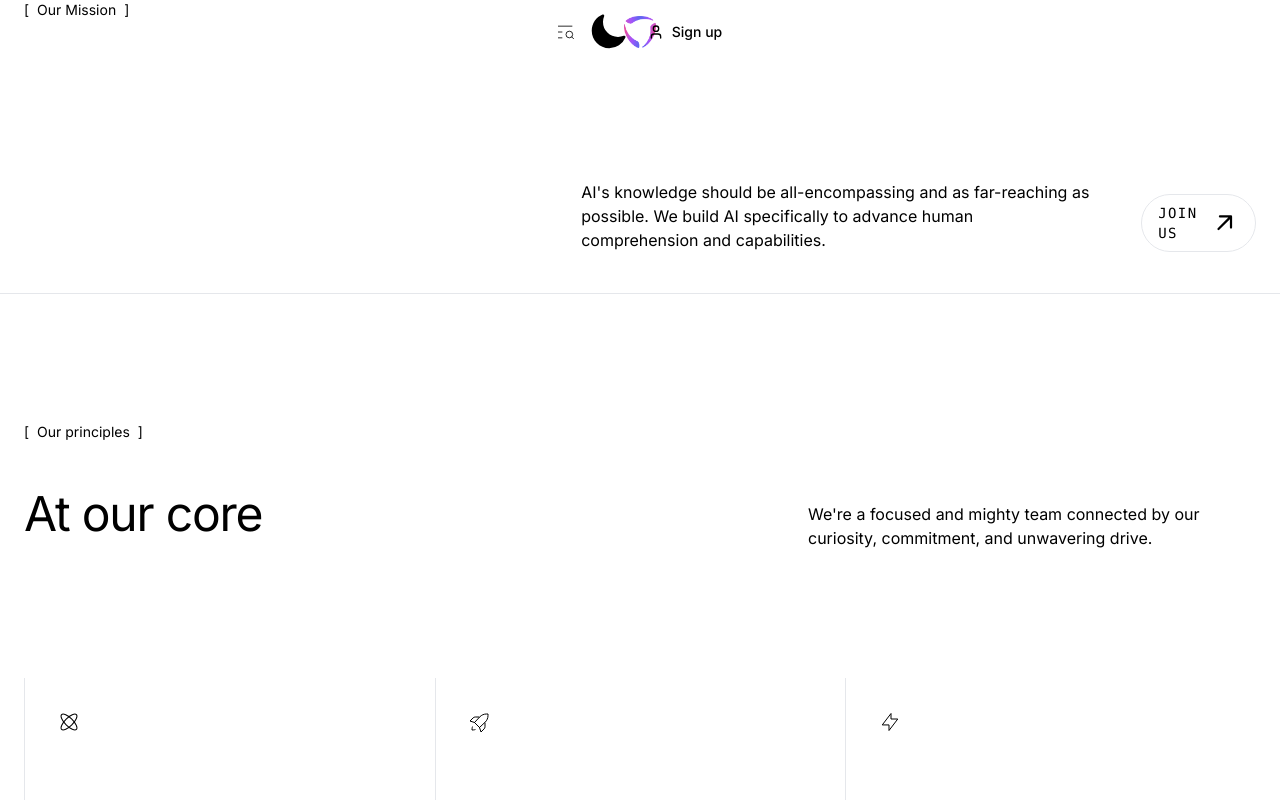
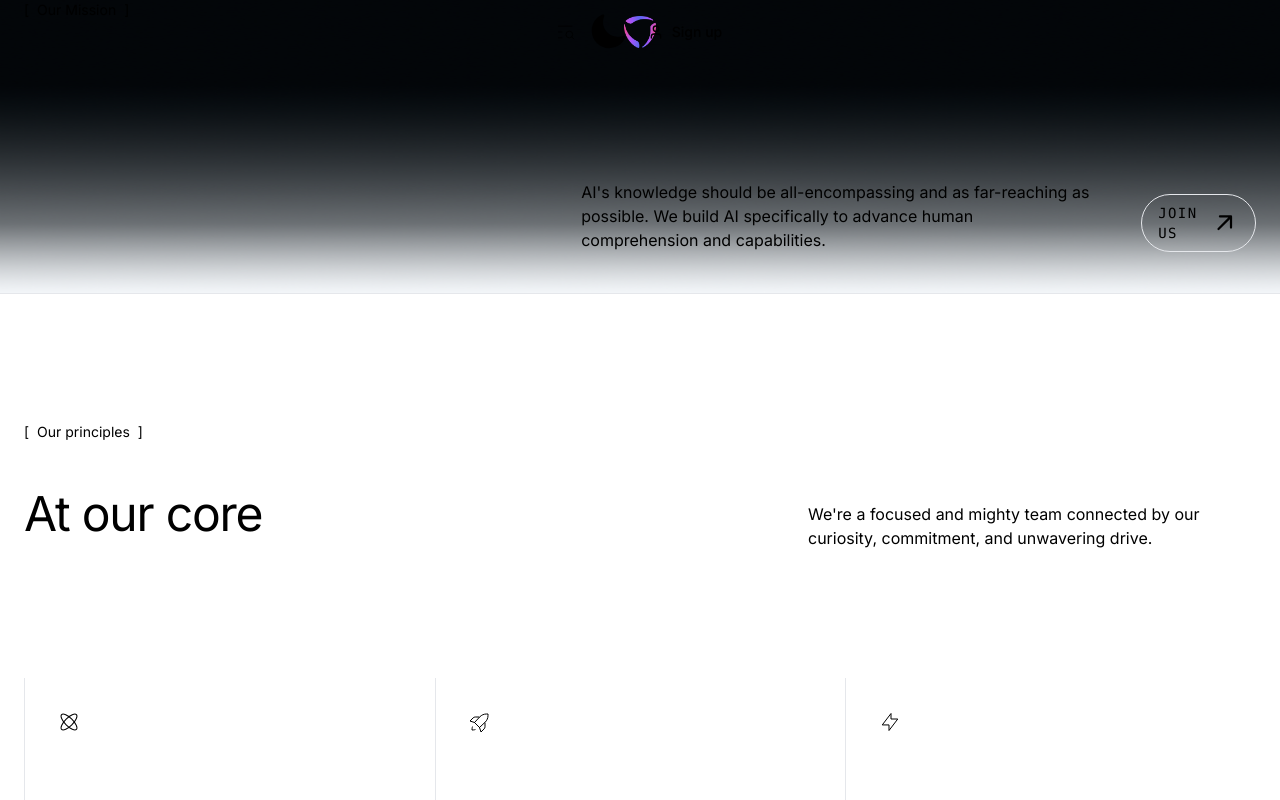
Before and after one commit to bdizha/gemvise, a Next.js app in the folder gemvise/chat/: page /about in a window 1280 px wide. Shown: the top 800 px of the page. Built offline with nearby package versions, Linux system fonts and the light colour scheme.

Commit message:
feat(home) added new styling

```diff
--- a/gemvise/chat/app/about/page.tsx
+++ b/gemvise/chat/app/about/page.tsx
@@ -19,7 +19,15 @@ export default function AboutPage() {
   return (
     <div>
       {/* Hero Section */}
-      <div className="relative h-svh w-full border-b border-border pb-px overflow-hidden md:overflow-x-hidden">
+      <div
+        className="relative h-svh w-full border-b border-border pb-px overflow-hidden md:overflow-x-hidden"
+        style={{
+          backgroundImage: "url('/gradients/GV-Gradient-03.png')",
+          backgroundSize: '100% 100%',
+          backgroundPosition: 'center',
+          backgroundRepeat: 'repeat'
+        }}
+      >
         <div className="relative w-full h-full">
           <div className="mx-auto w-full px-6 xl:max-w-7xl flex h-full flex-col">
             {/* Gradient Background */}
@@ -27,25 +35,25 @@ export default function AboutPage() {
               <div
                 className="pointer-events-none absolute left-1/2 top-[calc(50%-1px)] z-0 h-[120vw] w-[120vw] -translate-x-1/2 -translate-y-1/2 rounded-full"
                 style={{
-                  background: "conic-gradient(from 90deg at 55% 50%, rgb(248, 247, 245) 0deg, rgb(156, 184, 221) 4deg, rgba(81, 100, 132, 0.9) 8deg, rgba(81, 100, 132, 0.7) 10deg, rgba(81, 100, 132, 0.5) 12deg, rgba(81, 100, 132, 0.3) 18deg, rgba(81, 100, 132, 0.1) 24deg, rgba(6, 16, 43, 0.05) 45deg, rgba(6, 16, 43, 0) 90deg, rgba(255, 255, 255, 0) 360deg)"
+                  background: "conic-gradient(from 90deg at 55% 50%, #f9f6f3 0deg, #f3f6f9 4deg, rgba(143, 148, 151, 0.9) 8deg, rgba(143, 148, 151, 0.7) 10deg, rgba(205, 207, 211, 0.5) 12deg, rgba(205, 207, 211, 0.3) 18deg, rgba(143, 148, 151, 0.1) 24deg, rgba(9, 6, 3, 0.05) 45deg, rgba(9, 6, 3, 0) 90deg, rgba(249, 246, 243, 0) 360deg)"
                 }}
               />
               <div
                 className="pointer-events-none absolute left-1/2 top-[calc(50%-1px)] z-0 h-[120vw] w-[120vw] -translate-x-1/2 -translate-y-1/2 rounded-full blur-lg [mask-image:radial-gradient(circle_at_60%_50%,transparent_0%,rgba(255,255,255,1)_20%)]"
                 style={{
-                  background: "conic-gradient(from 90deg at 55% 50%, rgb(248, 247, 245) 0deg, rgb(156, 184, 221) 4deg, rgba(81, 100, 132, 0.9) 8deg, rgba(81, 100, 132, 0.7) 10deg, rgba(81, 100, 132, 0.5) 12deg, rgba(81, 100, 132, 0.3) 18deg, rgba(81, 100, 132, 0.1) 24deg, rgba(6, 16, 43, 0.05) 45deg, rgba(6, 16, 43, 0) 90deg, rgba(255, 255, 255, 0) 360deg)"
+                  background: "conic-gradient(from 90deg at 55% 50%, #f9f6f3 0deg, #f3f6f9 4deg, rgba(143, 148, 151, 0.9) 8deg, rgba(143, 148, 151, 0.7) 10deg, rgba(205, 207, 211, 0.5) 12deg, rgba(205, 207, 211, 0.3) 18deg, rgba(143, 148, 151, 0.1) 24deg, rgba(9, 6, 3, 0.05) 45deg, rgba(9, 6, 3, 0) 90deg, rgba(249, 246, 243, 0) 360deg)"
                 }}
               />
               <div
                 className="pointer-events-none absolute left-1/2 top-[calc(50%-1px)] z-0 h-[120vw] w-[120vw] -translate-x-1/2 -translate-y-1/2 rounded-full -scale-y-100"
                 style={{
-                  background: "conic-gradient(from 90deg at 55% 50%, rgb(248, 247, 245) 0deg, rgb(156, 184, 221) 4deg, rgba(81, 100, 132, 0.9) 8deg, rgba(81, 100, 132, 0.7) 10deg, rgba(81, 100, 132, 0.5) 12deg, rgba(81, 100, 132, 0.3) 18deg, rgba(81, 100, 132, 0.1) 24deg, rgba(6, 16, 43, 0.05) 45deg, rgba(6, 16, 43, 0) 90deg, rgba(255, 255, 255, 0) 360deg)"
+                  background: "conic-gradient(from 90deg at 55% 50%, #f9f6f3 0deg, #f3f6f9 4deg, rgba(143, 148, 151, 0.9) 8deg, rgba(143, 148, 151, 0.7) 10deg, rgba(205, 207, 211, 0.5) 12deg, rgba(205, 207, 211, 0.3) 18deg, rgba(143, 148, 151, 0.1) 24deg, rgba(9, 6, 3, 0.05) 45deg, rgba(9, 6, 3, 0) 90deg, rgba(249, 246, 243, 0) 360deg)"
                 }}
               />
               <div
                 className="pointer-events-none absolute left-1/2 top-[calc(50%-1px)] z-0 h-[120vw] w-[120vw] -translate-x-1/2 -translate-y-1/2 rounded-full blur-lg [mask-image:radial-gradient(circle_at_60%_50%,transparent_0%,rgba(255,255,255,1)_20%)] -scale-y-100"
                 style={{
-                  background: "conic-gradient(from 90deg at 55% 50%, rgb(248, 247, 245) 0deg, rgb(156, 184, 221) 4deg, rgba(81, 100, 132, 0.9) 8deg, rgba(81, 100, 132, 0.7) 10deg, rgba(81, 100, 132, 0.5) 12deg, rgba(81, 100, 132, 0.3) 18deg, rgba(81, 100, 132, 0.1) 24deg, rgba(6, 16, 43, 0.05) 45deg, rgba(6, 16, 43, 0) 90deg, rgba(255, 255, 255, 0) 360deg)"
+                  background: "conic-gradient(from 90deg at 55% 50%, #f9f6f3 0deg, #f3f6f9 4deg, rgba(143, 148, 151, 0.9) 8deg, rgba(143, 148, 151, 0.7) 10deg, rgba(205, 207, 211, 0.5) 12deg, rgba(205, 207, 211, 0.3) 18deg, rgba(143, 148, 151, 0.1) 24deg, rgba(9, 6, 3, 0.05) 45deg, rgba(9, 6, 3, 0) 90deg, rgba(249, 246, 243, 0) 360deg)"
                 }}
               />
             </div>
```
